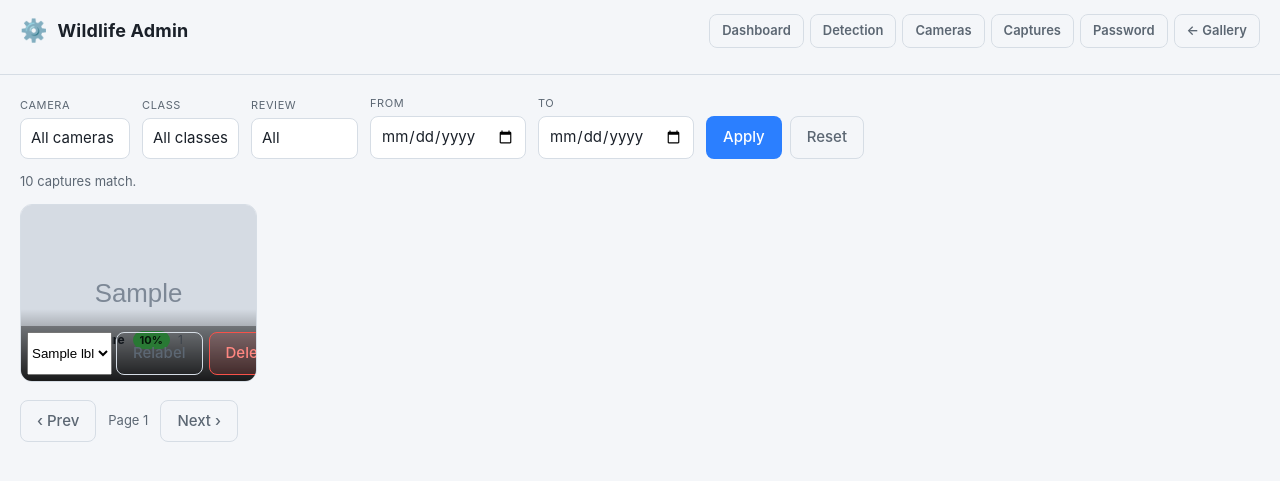
After one commit to rylincoln/wildlife-cam, a Flask app: template src/wildlife/gallery/templates/admin/captures.html in a window 1280 px wide. The commit adds this page. Shown: the top 481 px of the page. Run offline with Flask 3, Linux system fonts and the light colour scheme; the template is opened without the code that fills it: most values are stand-ins (such as "Sample title", 1, 10 or a date in 2020); grey boxes marked "Sample" are stand-in pictures; parts of the project's set-up code (start-up, migrations or seed data) failed here and were passed over; some libraries are stand-ins or nearby versions.

Commit message:
admin: capture management routes + server-rendered /admin/captures page

```diff
--- a/src/wildlife/gallery/app.py
+++ b/src/wildlife/gallery/app.py
@@ -389,7 +389,7 @@ def create_app(config: Config, config_path: str | Path | None = None) -> Flask:
     if config_path is not None:
         from wildlife.admin.routes import create_admin_blueprint
 
-        app.register_blueprint(create_admin_blueprint(config_path, get_config))
+        app.register_blueprint(create_admin_blueprint(config_path, get_config, get_store))
 
     return app
 
--- a/src/wildlife/gallery/static/style.css
+++ b/src/wildlife/gallery/static/style.css
@@ -646,3 +646,12 @@ body.admin { padding-bottom: 60px; }
 .test-result p { margin: 4px 0; }
 .test-result p.ok  { color: var(--good); }
 .test-result p.bad { color: #ff8781; }
+
+/* --- Admin captures management --- */
+.admin-main-wide { max-width: 1400px; }
+.card .card-reviewed { position: absolute; top: 8px; right: 8px; z-index: 2; }
+.card-actions { position: absolute; inset: auto 0 0 0; display: flex; gap: 6px;
+  padding: 6px; background: rgba(0,0,0,0.35); pointer-events: auto; }
+.card-actions form { display: flex; gap: 4px; margin: 0; }
+.card-actions select { max-width: 130px; }
+.pager { display: flex; align-items: center; gap: 12px; margin: 18px 0; }
--- a/src/wildlife/gallery/templates/admin/base.html
+++ b/src/wildlife/gallery/templates/admin/base.html
@@ -16,13 +16,14 @@
         <a class="nav-link{% if ep == 'admin.dashboard' %} active{% endif %}" href="{{ url_for('admin.dashboard') }}">Dashboard</a>
         <a class="nav-link{% if ep == 'admin.detection' %} active{% endif %}" href="{{ url_for('admin.detection') }}">Detection</a>
         <a class="nav-link{% if ep.startswith('admin.camera') %} active{% endif %}" href="{{ url_for('admin.cameras') }}">Cameras</a>
+        <a class="nav-link{% if ep.startswith('admin.capture') %} active{% endif %}" href="{{ url_for('admin.captures_index') }}">Captures</a>
         <a class="nav-link{% if ep == 'admin.password' %} active{% endif %}" href="{{ url_for('admin.password') }}">Password</a>
         <a class="nav-link" href="{{ url_for('index') }}">&#8592; Gallery</a>
       </nav>
     </div>
   </header>
 
-  <main class="admin-main">
+  <main class="{% block main_class %}admin-main{% endblock %}">
     {% with msgs = get_flashed_messages(with_categories=true) %}
       {% for cat, msg in msgs %}
       <div class="banner {{ 'banner-ok' if cat == 'ok' else 'banner-err' }}">{{ msg }}</div>
--- /dev/null
+++ b/src/wildlife/gallery/templates/admin/captures.html
@@ -0,0 +1,80 @@
+{% extends "admin/base.html" %}
+{% block title %}Captures{% endblock %}
+{% block main_class %}admin-main admin-main-wide{% endblock %}
+
+{% block content %}
+<form class="filters" method="get" action="{{ url_for('admin.captures_index') }}">
+  <label class="field"><span>Camera</span>
+    <select name="camera">
+      <option value="">All cameras</option>
+      {% for cam in cameras %}
+      <option value="{{ cam }}" {% if filters.camera == cam %}selected{% endif %}>{{ cam }}</option>
+      {% endfor %}
+    </select>
+  </label>
+  <label class="field"><span>Class</span>
+    <select name="label">
+      <option value="">All classes</option>
+      {% for lbl in labels %}
+      <option value="{{ lbl }}" {% if filters.label == lbl %}selected{% endif %}>{{ lbl }}</option>
+      {% endfor %}
+    </select>
+  </label>
+  <label class="field"><span>Review</span>
+    <select name="reviewed">
+      <option value="" {% if not reviewed %}selected{% endif %}>All</option>
+      <option value="unreviewed" {% if reviewed == 'unreviewed' %}selected{% endif %}>Unreviewed</option>
+      <option value="reviewed" {% if reviewed == 'reviewed' %}selected{% endif %}>Reviewed</option>
+    </select>
+  </label>
+  <label class="field"><span>From</span><input type="date" name="start" value="{{ filters.start_raw }}"></label>
+  <label class="field"><span>To</span><input type="date" name="end" value="{{ filters.end_raw }}"></label>
+  <div class="field actions">
+    <button type="submit" class="btn primary">Apply</button>
+    <a class="btn ghost" href="{{ url_for('admin.captures_index') }}">Reset</a>
+  </div>
+</form>
+
+<p class="muted">{{ total }} capture{{ '' if total == 1 else 's' }} match.</p>
+
+{% if not captures %}
+<div class="empty"><p>No captures match these filters.</p></div>
+{% endif %}
+
+<section id="grid" class="grid" aria-live="polite">
+  {% for c in captures %}
+  <article class="card" data-id="{{ c.id }}" data-full="{{ c.image_url }}"
+           data-label="{{ c.label }}" data-confidence="{{ c.confidence }}"
+           data-camera="{{ c.camera_id }}" data-ts="{{ c.capture_ts }}">
+    <img class="thumb" loading="lazy" src="{{ c.thumb_url }}" alt="{{ c.label }} on {{ c.camera_id }}">
+    {% if c.reviewed %}<span class="pill pill-ok card-reviewed">reviewed</span>{% endif %}
+    <div class="meta">
+      <span class="label">{{ c.label }}</span>
+      <span class="conf">{{ (c.confidence * 100) | round(0) | int }}%</span>
+      <span class="cam">{{ c.camera_id }}</span>
+      <span class="ts">{{ (c.capture_ts or '')[:19] | replace('T', ' ') }}</span>
+    </div>
+    <div class="card-actions">
+      <form method="post" action="{{ url_for('admin.capture_reclassify', capture_id=c.id) }}">
+        <select name="new_label" aria-label="Reclassify">
+          {% for lbl in reclassify_labels %}
+          <option value="{{ lbl }}" {% if lbl == c.label %}selected{% endif %}>{{ lbl }}</option>
+          {% endfor %}
+        </select>
+        <button type="submit" class="btn ghost">Relabel</button>
+      </form>
+      <form method="post" action="{{ url_for('admin.capture_delete', capture_id=c.id) }}"
+            onsubmit="return confirm('Delete capture #{{ c.id }}? This removes the image files and cannot be undone.');">
+        <button type="submit" class="btn danger">Delete</button>
+      </form>
+    </div>
+  </article>
+  {% endfor %}
+</section>
+
+<div class="pager">
+  {% if page > 1 %}<a class="btn ghost" href="{{ url_for('admin.captures_index', page=page-1, **query_args) }}">&#8249; Prev</a>{% else %}<span class="btn ghost" aria-disabled="true">&#8249; Prev</span>{% endif %}
+  <span class="muted">Page {{ page }}</span>
+  {% if has_more %}<a class="btn ghost" href="{{ url_for('admin.captures_index', page=page+1, **query_args) }}">Next &#8250;</a>{% else %}<span class="btn ghost" aria-disabled="true">Next &#8250;</span>{% endif %}
+</div>
+{% endblock %}
```
Also changed, not shown: src/wildlife/admin/routes.py (+146 -2 lines), tests/test_admin_routes.py (+81 -0 lines).
